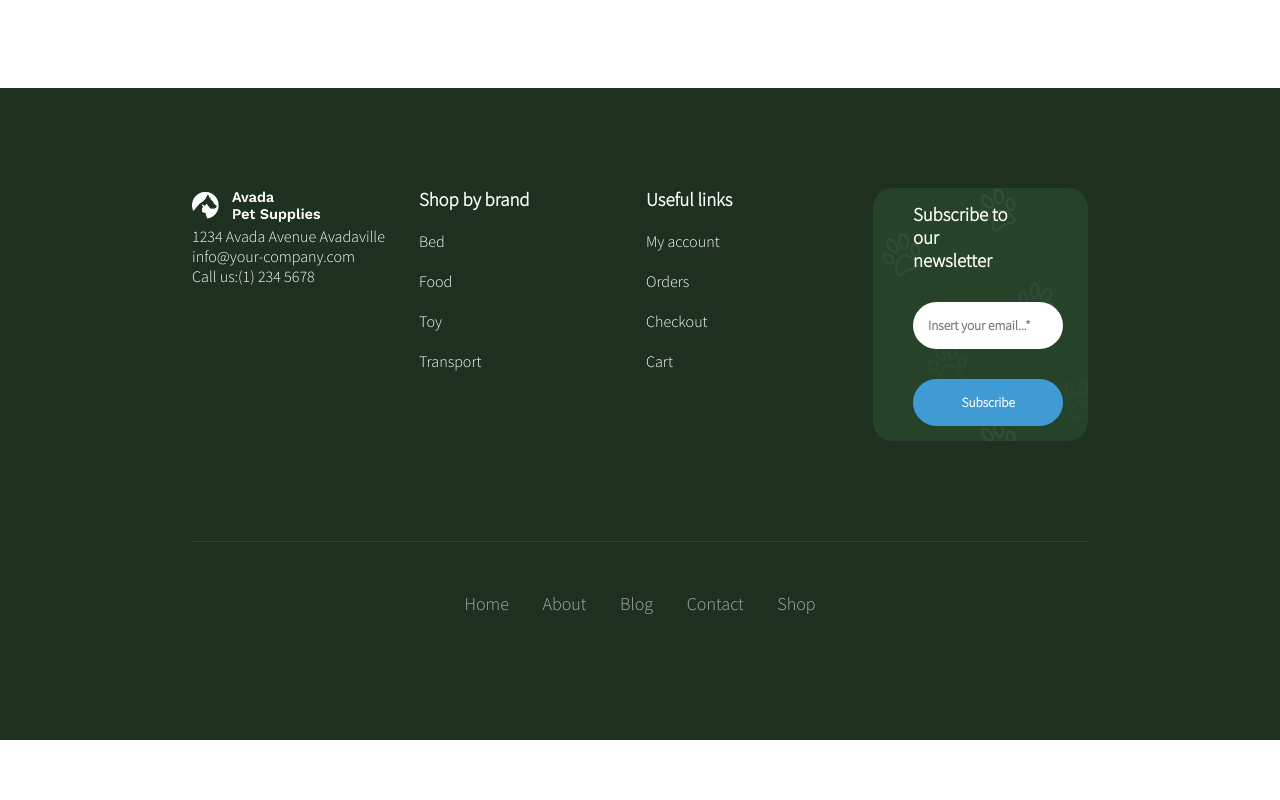
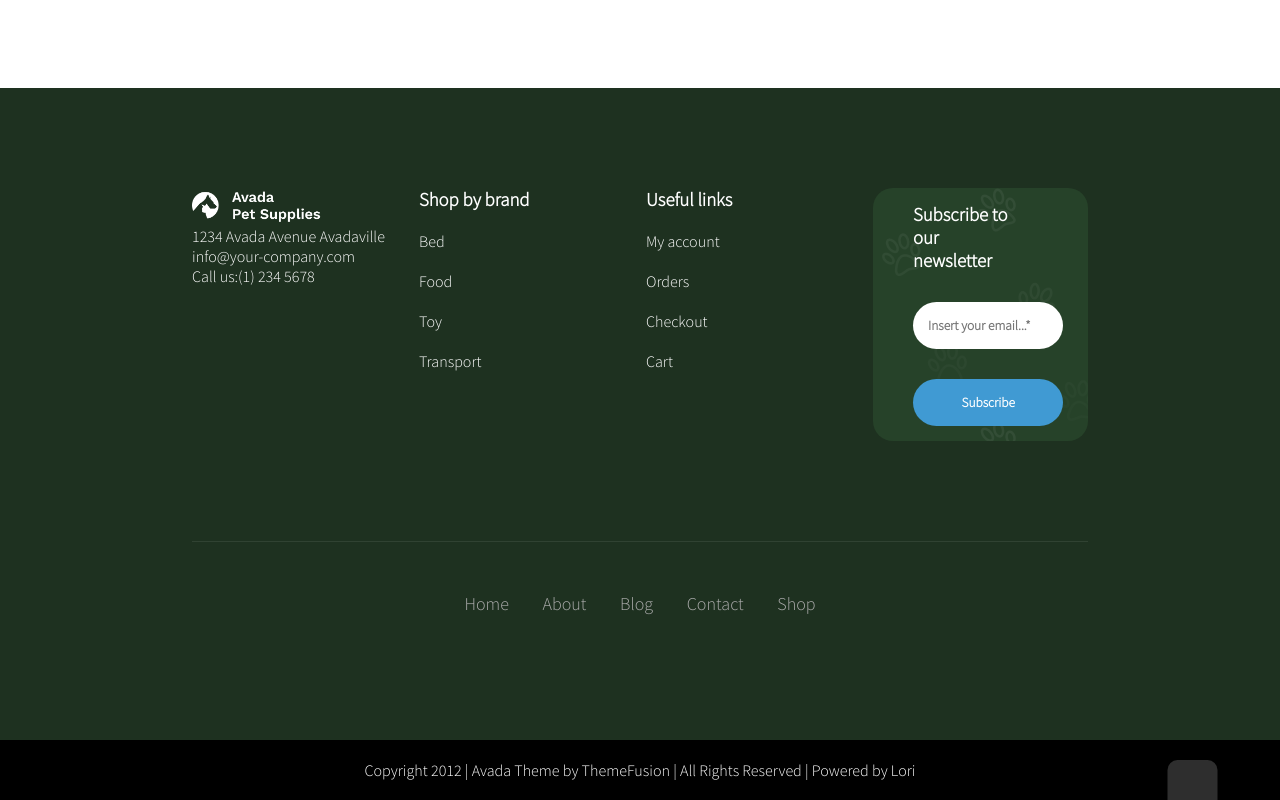
Before and after one commit to LauCost/proj-html-vuejs, a Vue app: page / in a window 1280 px wide. Shown: the part 7593-8393 px from the top of the page. Before the commit the page ends 8333 px from the top, so only its background shows below. Built offline with nearby package versions, Linux system fonts and the light colour scheme; the HTML template or start-up script is replaced by a standard one; a web font is replaced by a local one.

Commit message:
Add Copyright section to footer. End footer

```diff
--- a/src/components/Content Footer/Copyright.vue
+++ b/src/components/Content Footer/Copyright.vue
@@ -0,0 +1,54 @@
+<template>
+  <div class="copyright">
+    <p>
+      <i class="far fa-copyright"></i>
+      Copyright 2012 | Avada Theme by ThemeFusion | All Rights Reserved |
+      Powered by Lori
+    </p>
+    <div class="up" @click="topFunction()">
+      <i class="fas fa-angle-up"></i>
+    </div>
+  </div>
+</template>
+
+<script>
+export default {
+  name: "Copyright",
+
+  methods: {
+    topFunction() {
+      /* console.log("Click"); */
+      document.body.scrollTop = 0;
+      document.documentElement.scrollTop = 0;
+    },
+  },
+};
+</script>
+
+
+<style lang="scss">
+.copyright {
+  background-color: #000;
+  text-align: center;
+  position: relative;
+
+  p {
+    color: #fff;
+    padding: 20px 0;
+  }
+
+  .up {
+    position: absolute;
+    background-color: #2e2e2e;
+    color: #fff;
+    width: 50px;
+    height: 40px;
+    line-height: 40px;
+    border-top-left-radius: 10px;
+    border-top-right-radius: 10px;
+    bottom: 0;
+    right: 1%;
+    transform: translate(-99%, 0);
+  }
+}
+</style>
--- a/src/components/Footer.vue
+++ b/src/components/Footer.vue
@@ -1,18 +1,21 @@
 <template>
   <footer>
     <InfoLinks />
+    <Copyright />
   </footer>
 </template>
 
 
 <script>
 import InfoLinks from "./Content Footer/InfoLinks.vue";
+import Copyright from "./Content Footer/Copyright.vue";
 
 export default {
   name: "Footer",
 
   components: {
     InfoLinks,
+    Copyright,
   },
 };
 </script>
```
